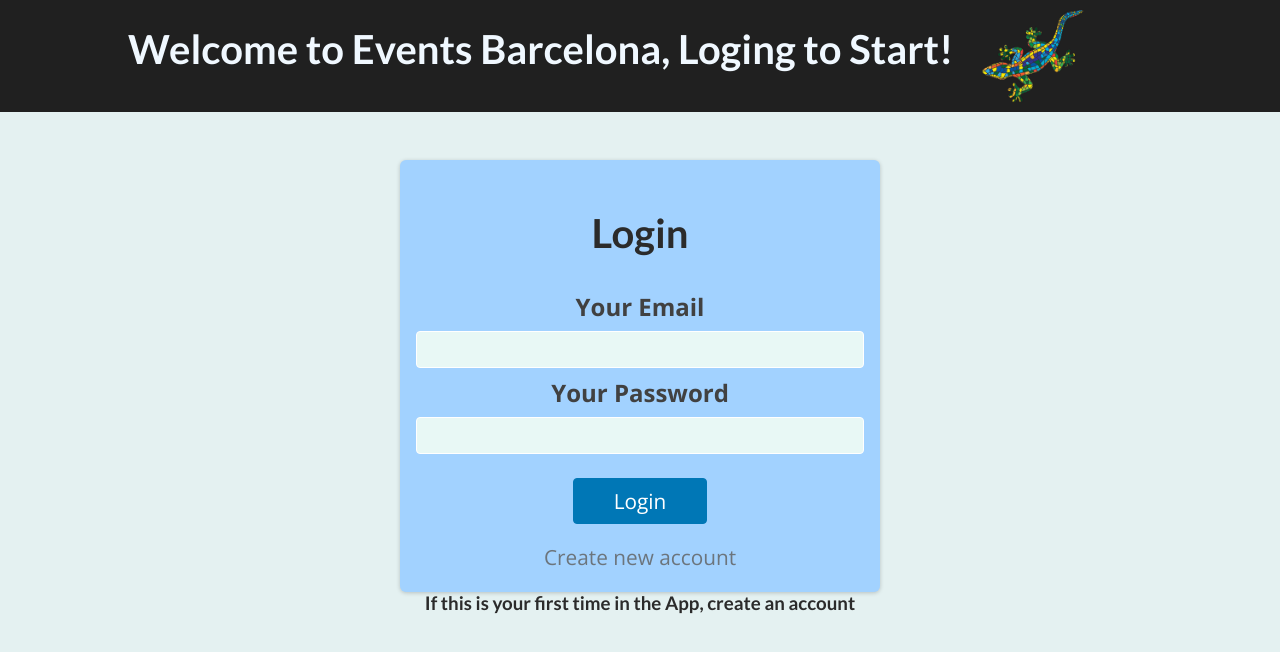
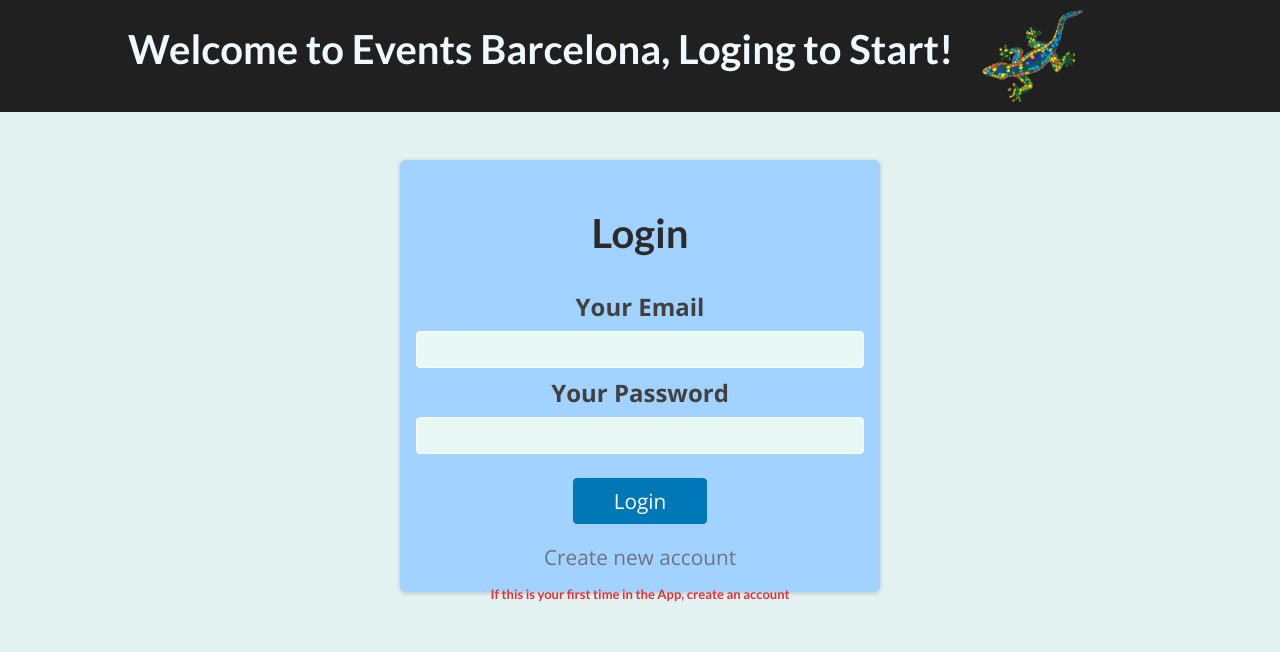
Before and after one commit to lolo-vignolo/Events-in-Barcelona, a Next.js app: page /auth in a window 1280 px wide. Shown: the top 652 px of the page. Built offline with nearby package versions, Linux system fonts and the light colour scheme; no server answers.

Commit message:
login text 3

```diff
--- a/components/auth/AuthForm.js
+++ b/components/auth/AuthForm.js
@@ -88,7 +88,10 @@ function AuthForm() {
           >
             {isLogin ? 'Create new account' : 'Login with existing account'}
           </button>
-          <h3 className="textLogin">
+          <h3
+            className="textLogin"
+            style={{ color: '#DA353F', fontSize: 'small' }}
+          >
             If this is your first time in the App, create an account
           </h3>
 
```
